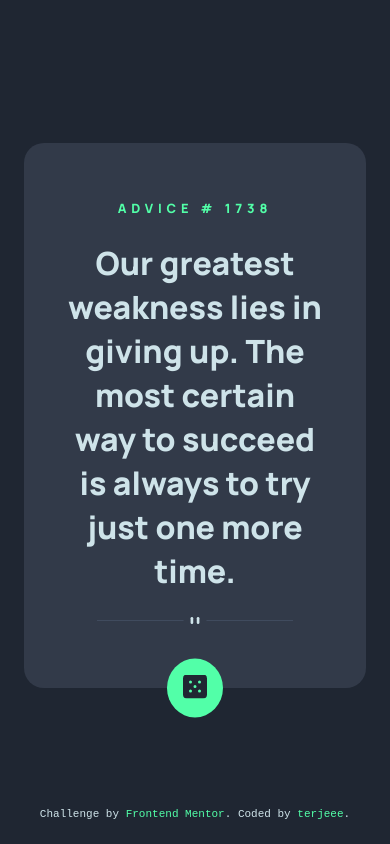
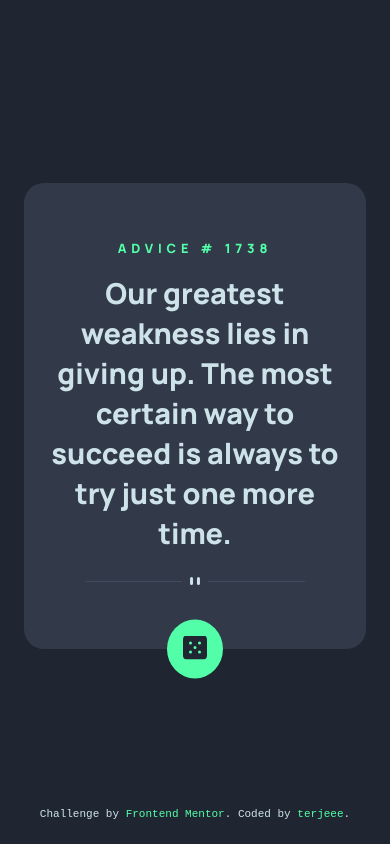
Before and after one commit to terjeee/2022.05.27-Advice-Generator, a plain HTML site: page index.html in a window 390 px wide. Drawn offline with Linux system fonts and the light colour scheme.

Commit message:
100% (uten js)

```diff
--- a/styles.css
+++ b/styles.css
@@ -58,7 +58,7 @@ a {
 }
 
 .advice__title {
-  padding: 1rem 0 1.5rem 0;
+  padding: 1rem 0;
 
   font-size: 0.8rem;
   letter-spacing: 0.3rem;
@@ -87,14 +87,28 @@ a {
   background-color: var(--clr-neon-green);
   border-radius: 50%;
   border: none;
+
+  cursor: pointer;
+}
+
+.advice__dice:hover {
+  box-shadow: 0 0 15px var(--clr-neon-green);
 }
 
 /* footer */
 
 footer .attribution {
-  width: 100%;
   text-align: center;
-
   font-family: 'Courier New', Courier, monospace;
   font-size: 11px;
 }
+
+@media (max-width: 501px) {
+  .advice {
+    padding: 2.5rem 1.5rem;
+  }
+
+  .advice__content {
+    font-size: 1.8rem;
+  }
+} ;
```
